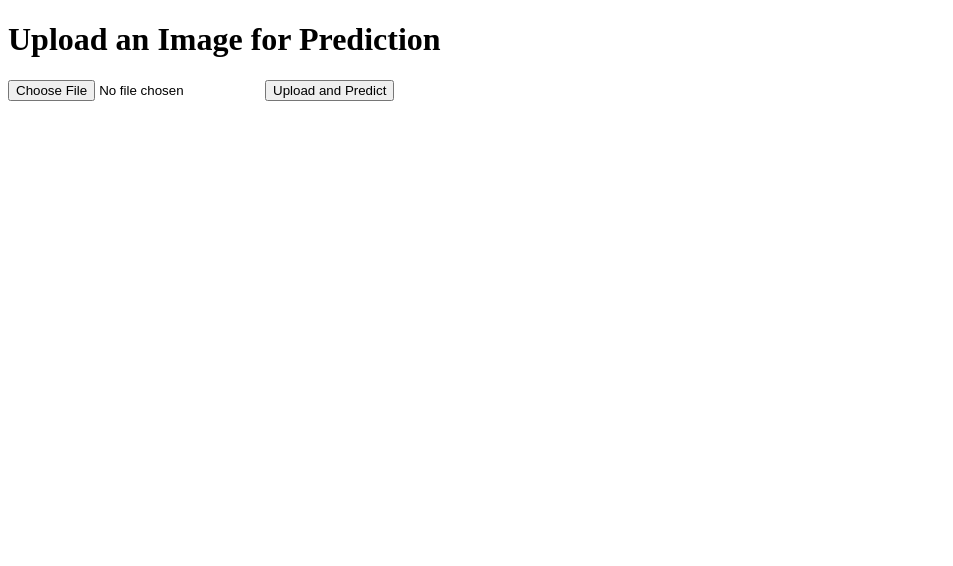
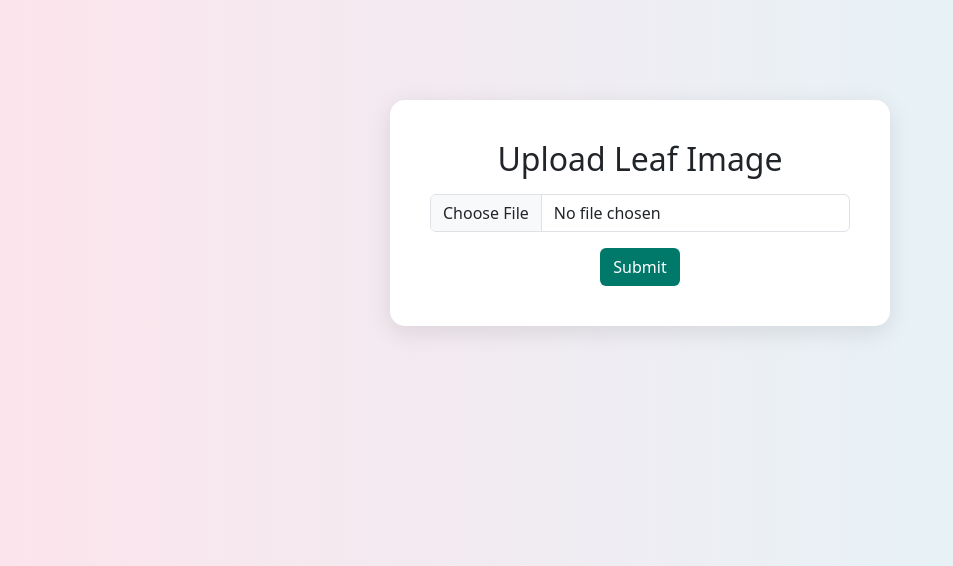
Before and after one commit to Mezirix/DiseaseDetection-GUI, a Flask app: page / in a window 1280 px wide. Shown: the top 566 px of the page, without its empty margins (0-953 px from the left). Run offline with Flask 3, Linux system fonts and the light colour scheme.

Commit message:
Added background, Improved UI, and updated template

```diff
--- a/templates/upload.html
+++ b/templates/upload.html
@@ -1,7 +1,51 @@
-<!doctype html>
-<title>Upload an Image</title>
-<h1>Upload an Image for Prediction</h1>
-<form method="POST" enctype="multipart/form-data">
-  <input type="file" name="file">
-  <input type="submit" value="Upload and Predict">
-</form>
+<!-- Disease Detection Web Application HTML Template -->
+<!DOCTYPE html>
+<html lang="en">
+<head>
+    <meta charset="UTF-8">
+    <title>Disease Detection</title>
+    <link href="https://cdn.jsdelivr.net/npm/bootstrap@5.3.0/dist/css/bootstrap.min.css" rel="stylesheet">
+    <style>
+        body {
+            background: linear-gradient(to right, #fce4ec, #e0f7fa);
+            padding-top: 100px;
+        }
+        .upload-container {
+            max-width: 500px;
+            margin: auto;
+            padding: 40px;
+            background-color: #ffffff;
+            border-radius: 15px;
+            box-shadow: 0 6px 25px rgba(0,0,0,0.1);
+            text-align: center;
+        }
+        .btn-custom {
+            background-color: #00796b;
+            color: white;
+        }
+        #loading-spinner {
+            display: none;
+            margin-top: 20px;
+        }
+    </style>
+    <script>
+        function showSpinner() {
+            document.getElementById('loading-spinner').style.display = 'block';
+        }
+    </script>
+</head>
+<body>
+    <div class="container">
+        <div class="upload-container">
+            <h2>Upload Leaf Image</h2>
+            <form action="/" method="POST" enctype="multipart/form-data" onsubmit="showSpinner()">
+                <input class="form-control mt-3" type="file" name="file" required>
+                <button type="submit" class="btn btn-custom mt-3">Submit</button>
+            </form>
+            <div id="loading-spinner" class="spinner-border text-success mt-4" role="status">
+                <span class="visually-hidden">Processing...</span>
+            </div>
+        </div>
+    </div>
+</body>
+</html>
```
Also changed, not shown: templates/result.html (+60 -4 lines), Static/images/leaf_background.JPG (added), 1 other file.
